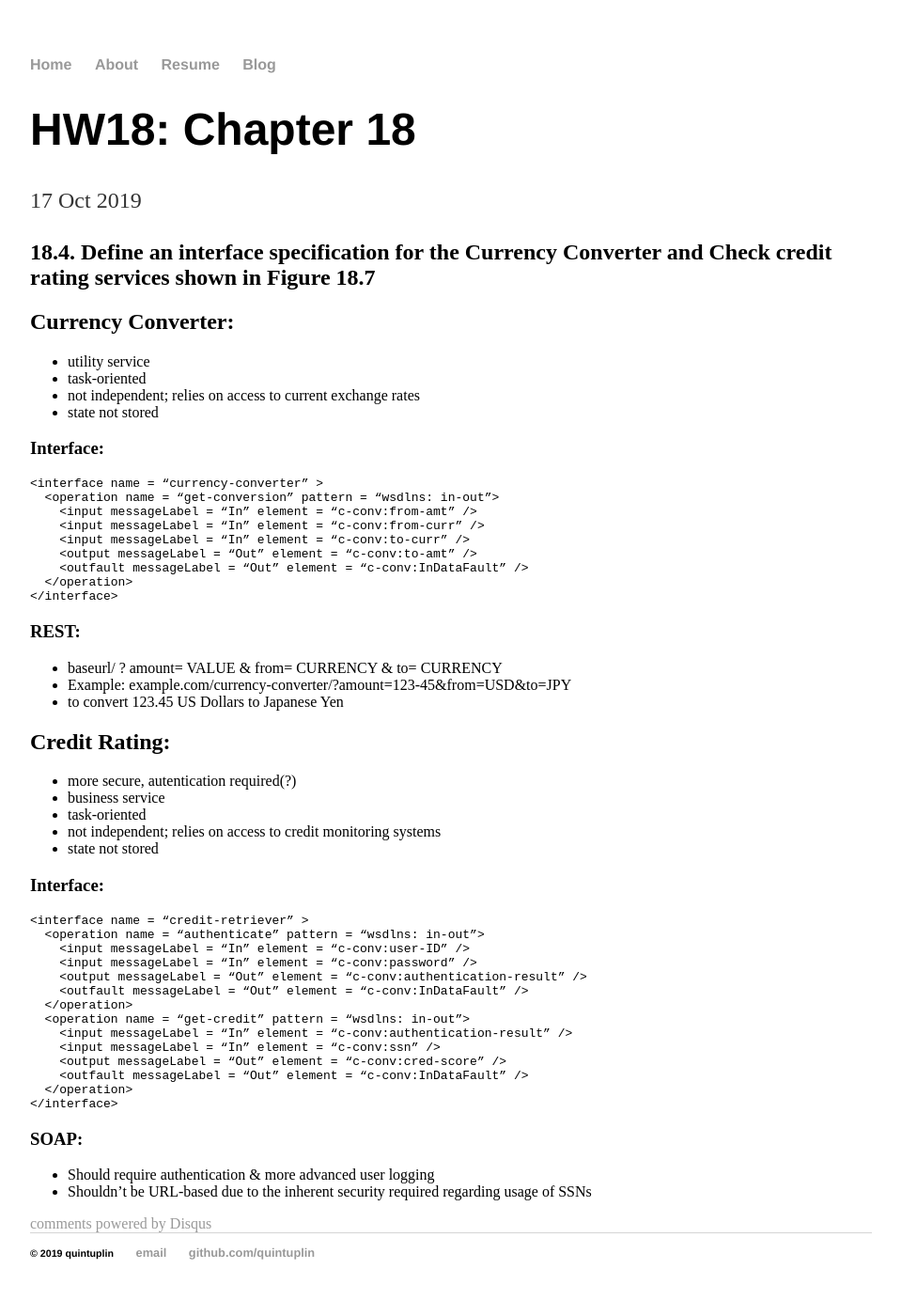
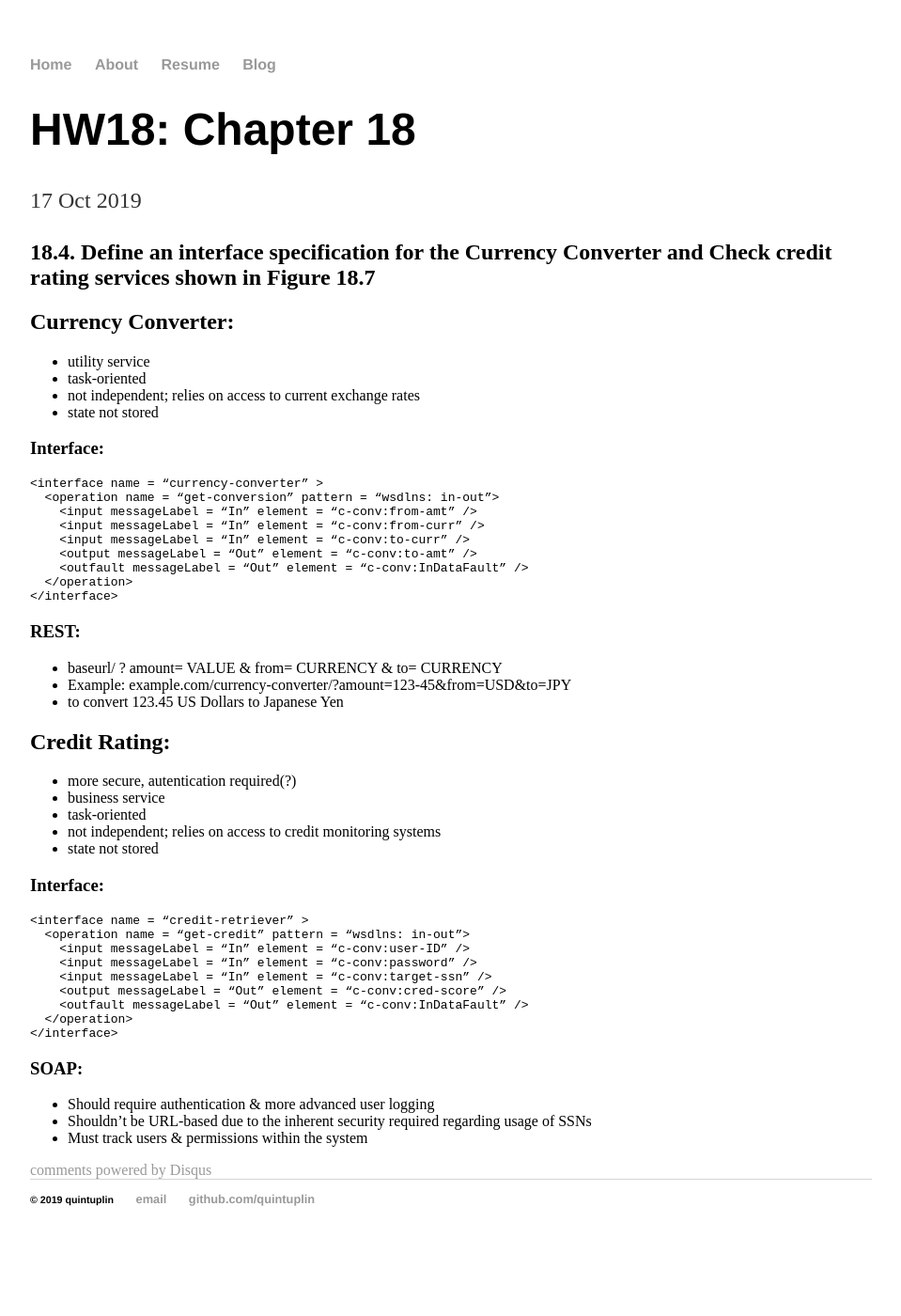
Before and after one commit to Quintuplin/quintuplin.github.io, a Jekyll site: the page built from _posts/2019-10-17-Chapter-18.md, in a window 1280 px wide. Shown: the whole page at 94% size, without its empty margins (160-1119 px from the left). Built offline with Jekyll 4.4.1, drawn with Linux system fonts in a browser that asks for light colours; comment, search, counter and statistics services are not loaded; after the commit the page ends 1343 px from its top, so only the background shows below that.

Commit message:
Update 2019-10-17-Chapter-18.md

````diff
--- a/_posts/2019-10-17-Chapter-18.md
+++ b/_posts/2019-10-17-Chapter-18.md
@@ -40,15 +40,10 @@ date: 2019-10-17
 ### Interface:
 ```
 <interface name = “credit-retriever” >
-  <operation name = “authenticate” pattern = “wsdlns: in-out”>
+  <operation name = “get-credit” pattern = “wsdlns: in-out”>
     <input messageLabel = “In” element = “c-conv:user-ID” />
     <input messageLabel = “In” element = “c-conv:password” />
-    <output messageLabel = “Out” element = “c-conv:authentication-result” />
-    <outfault messageLabel = “Out” element = “c-conv:InDataFault” />
-  </operation>
-  <operation name = “get-credit” pattern = “wsdlns: in-out”>
-    <input messageLabel = “In” element = “c-conv:authentication-result” />
-    <input messageLabel = “In” element = “c-conv:ssn” />
+    <input messageLabel = “In” element = “c-conv:target-ssn” />
     <output messageLabel = “Out” element = “c-conv:cred-score” />
     <outfault messageLabel = “Out” element = “c-conv:InDataFault” />
   </operation>
@@ -58,3 +53,4 @@ date: 2019-10-17
 ### SOAP:
 * Should require authentication & more advanced user logging
 * Shouldn't be URL-based due to the inherent security required regarding usage of SSNs
+* Must track users & permissions within the system
````
